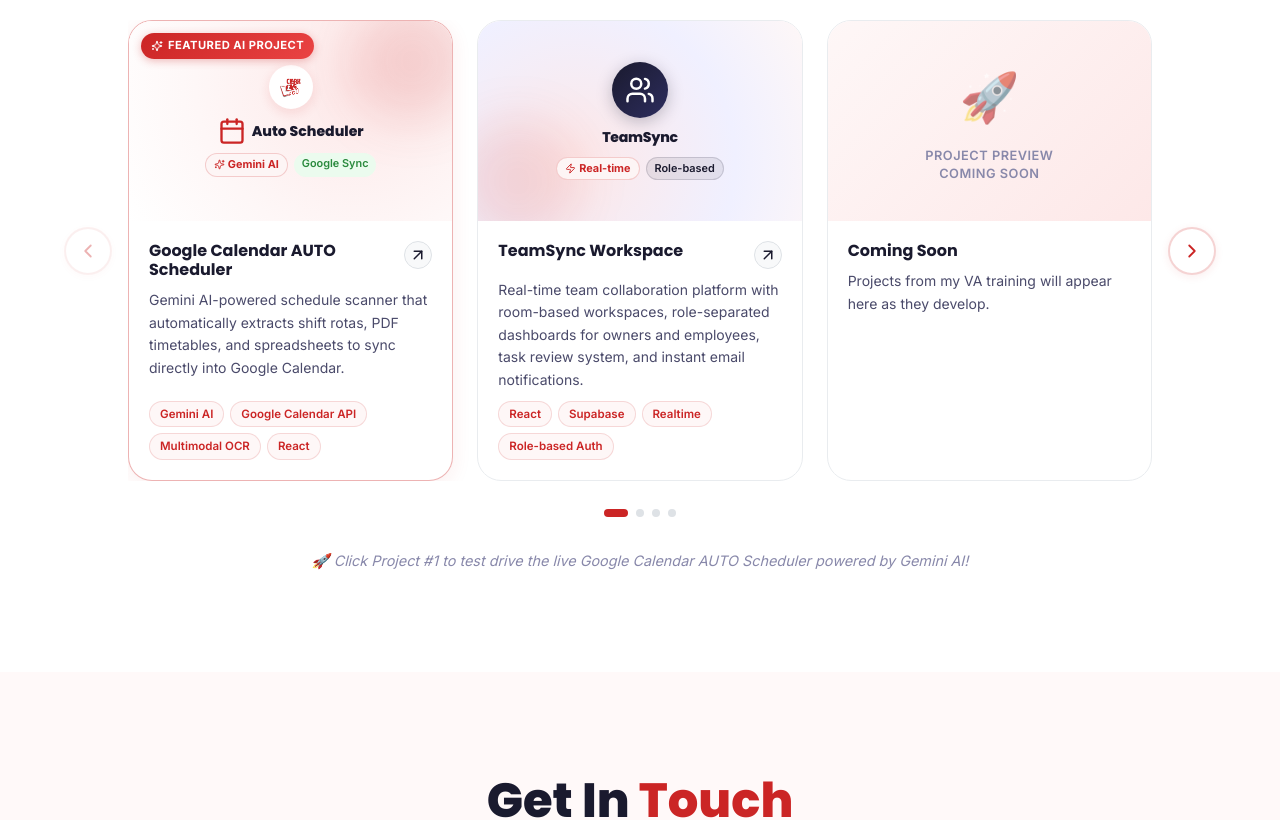
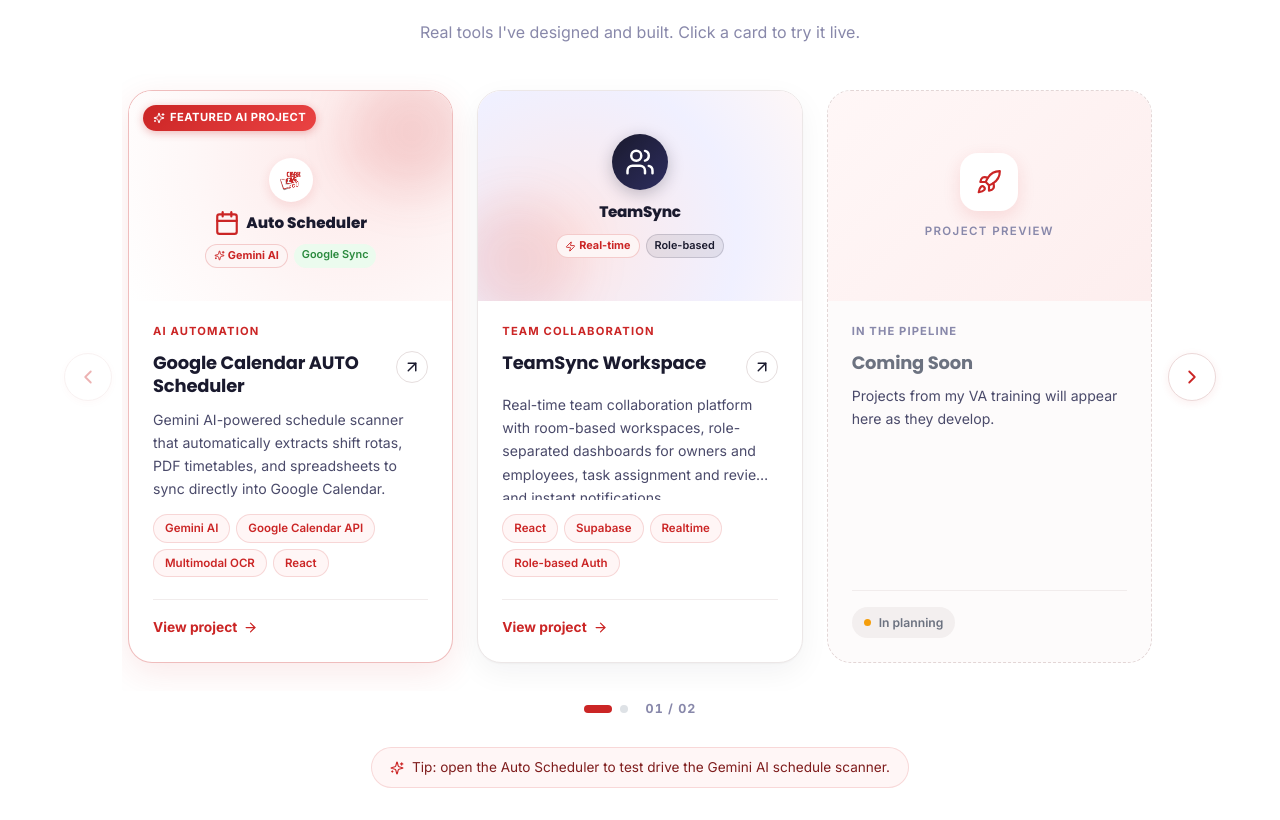
Before and after one commit to gemongalaclark/Clark-VA-360, a React (Vite) app in the folder FRONTEND/: page / in a window 1280 px wide. Shown: the part 2880-3700 px from the top of the page. Built offline with nearby package versions, Linux system fonts and the light colour scheme; no server answers.

Commit message:
HOMEPAGE Update 1
- Improve UI in the My Projects Section

```diff
--- a/FRONTEND/src/components/Projects.jsx
+++ b/FRONTEND/src/components/Projects.jsx
@@ -1,11 +1,12 @@
-import { useState, useRef } from 'react';
-import { ChevronLeft, ChevronRight, ExternalLink, Sparkles, Calendar, ArrowUpRight, Users, Zap } from 'lucide-react';
+import { useState, useEffect } from 'react';
+import { ChevronLeft, ChevronRight, ExternalLink, Sparkles, Calendar, ArrowUpRight, ArrowRight, Users, Zap, Rocket } from 'lucide-react';
 import styles from './Projects.module.css';
 
 /* Projects data */
 const projects = [
   {
     id: 1,
+    category: 'AI Automation',
     title: "Google Calendar AUTO Scheduler",
     description: "Gemini AI-powered schedule scanner that automatically extracts shift rotas, PDF timetables, and spreadsheets to sync directly into Google Calendar.",
     tags: ['Gemini AI', 'Google Calendar API', 'Multimodal OCR', 'React'],
@@ -17,8 +18,9 @@
   },
   {
     id: 2,
+    category: 'Team Collaboration',
     title: 'TeamSync Workspace',
-    description: 'Real-time team collaboration platform with room-based workspaces, role-separated dashboards for owners and employees, task review system, and instant email notifications.',
+    description: 'Real-time team collaboration platform with room-based workspaces, role-separated dashboards for owners and employees, task assignment and review, and instant notifications.',
     tags: ['React', 'Supabase', 'Realtime', 'Role-based Auth'],
     image: null,
     liveUrl: '/teamsync-workspace',
@@ -29,6 +31,7 @@
   },
   {
     id: 3,
+    category: 'In the pipeline',
     title: 'Coming Soon',
     description: 'Projects from my VA training will appear here as they develop.',
     tags: [],
@@ -39,6 +42,7 @@
   },
   {
     id: 4,
+    category: 'In the pipeline',
     title: 'Coming Soon',
     description: 'Building out my portfolio one project at a time.',
     tags: [],
@@ -49,22 +53,37 @@
   },
 ];
 
+/* Cards visible at once — mirrors the CSS breakpoints (--n) */
+function usePerView() {
+  const get = () => (window.matchMedia('(max-width: 600px)').matches ? 1
+    : window.matchMedia('(max-width: 900px)').matches ? 2 : 3);
+  const [n, setN] = useState(get);
+  useEffect(() => {
+    const onChange = () => setN(get());
+    const mqs = ['(max-width: 600px)', '(max-width: 900px)'].map(q => window.matchMedia(q));
+    mqs.forEach(m => m.addEventListener('change', onChange));
+    return () => mqs.forEach(m => m.removeEventListener('change', onChange));
+  }, []);
+  return n;
+}
+
+const openProject = (url) => {
+  window.history.pushState({}, '', url);
+  window.dispatchEvent(new PopStateEvent('popstate'));
+};
+
 function ProjectCard({ project }) {
   const handleCardClick = (e) => {
     if (e.target.closest('a') || e.target.closest('button')) return;
     if (!project.liveUrl) return;
     /* Internal routes use pushState; external links open in new tab */
-    if (project.liveUrl.startsWith('/')) {
-      window.history.pushState({}, '', project.liveUrl);
-      window.dispatchEvent(new PopStateEvent('popstate'));
-    } else {
-      window.open(project.liveUrl, '_blank', 'noopener,noreferrer');
-    }
+    if (project.liveUrl.startsWith('/')) openProject(project.liveUrl);
+    else window.open(project.liveUrl, '_blank', 'noopener,noreferrer');
   };
 
   return (
-    <div
-      className={`${styles.card} ${project.featured ? styles.featuredCard : ''} ${project.inDevelopment ? styles.devCard : ''}`}
+    <article
+      className={`${styles.card} ${project.featured ? styles.featuredCard : ''} ${project.placeholder ? styles.placeholderCard : ''}`}
       id={`project-${project.id}`}
       onClick={handleCardClick}
       style={{ cursor: project.liveUrl ? 'pointer' : 'default' }}
@@ -75,14 +94,8 @@
           <span>Featured AI Project</span>
         </div>
       )}
-      {project.inDevelopment && (
-        <div className={styles.devRibbon}>
-          <Zap size={12} />
-          <span>In Development</span>
-        </div>
-      )}
 
-      {/* Image / Graphic preview */}
+      {/* Graphic preview */}
       <div className={styles.cardImage}>
         {project.featured ? (
           <div className={styles.featuredGraphic}>
@@ -92,7 +105,7 @@
                 <img src="/images/logo.png" alt="Clark VA 360 Logo" className={styles.graphicLogoImg} />
               </div>
               <div className={styles.graphicCalWrap}>
-                <Calendar size={28} className={styles.graphicCalIcon} />
+                <Calendar size={26} className={styles.graphicCalIcon} />
                 <span className={styles.graphicCalText}>Auto Scheduler</span>
               </div>
               <div className={styles.graphicBadgeRow}>
@@ -119,33 +132,27 @@
           <img src={project.image} alt={project.title} />
         ) : (
           <div className={styles.placeholderImg}>
-            <span className={styles.placeholderIcon}>🚀</span>
-            <span className={styles.placeholderText}>Project Preview<br />Coming Soon</span>
+            <span className={styles.placeholderIconWrap}><Rocket size={26} /></span>
+            <span className={styles.placeholderText}>Project preview</span>
           </div>
         )}
 
-        {!project.placeholder && (
+        {!project.placeholder && project.liveUrl && (
           <div className={styles.cardOverlay}>
-            {project.liveUrl && (
             <a
               href={project.liveUrl}
               className={styles.overlayBtn}
-                onClick={(e) => {
-                  e.stopPropagation();
-                  e.preventDefault();
-                  window.history.pushState({}, '', project.liveUrl);
-                  window.dispatchEvent(new PopStateEvent('popstate'));
-                }}
+              onClick={(e) => { e.stopPropagation(); e.preventDefault(); openProject(project.liveUrl); }}
             >
               <ExternalLink size={16} /> Open Web App
             </a>
-            )}
           </div>
         )}
       </div>
 
       {/* Content */}
       <div className={styles.cardContent}>
+        <span className={styles.cardCategory}>{project.category}</span>
         <div className={styles.cardHeaderRow}>
           <h3 className={styles.cardTitle}>{project.title}</h3>
           {project.liveUrl && (
@@ -154,7 +161,8 @@
               target="_blank"
               rel="noopener noreferrer"
               className={styles.cardArrowLink}
-              title="Open Google Calendar Auto Scheduler in new tab"
+              title={`Open ${project.title} in a new tab`}
+              aria-label={`Open ${project.title} in a new tab`}
               onClick={(e) => e.stopPropagation()}
             >
               <ArrowUpRight size={18} />
@@ -169,39 +177,43 @@
             ))}
           </div>
         )}
+
+        <div className={styles.cardFooter}>
+          {project.liveUrl ? (
+            <a
+              href={project.liveUrl}
+              className={styles.viewBtn}
+              onClick={(e) => { e.preventDefault(); e.stopPropagation(); openProject(project.liveUrl); }}
+            >
+              View project <ArrowRight size={15} />
+            </a>
+          ) : (
+            <span className={styles.soonChip}><span className={styles.soonDot} /> In planning</span>
+          )}
         </div>
       </div>
+    </article>
   );
 }
 
 export default function Projects() {
   const [currentIndex, setCurrentIndex] = useState(0);
-  const trackRef = useRef(null);
-  const touchStart = useRef(null);
+  const perView = usePerView();
+  const maxIndex = Math.max(0, projects.length - perView);
+  const index = Math.min(currentIndex, maxIndex);
 
-  const visibleCount = 3; // cards visible at once on desktop
-  const maxIndex = projects.length - 1;
-
-  const goTo = (index) => {
-    const clamped = Math.max(0, Math.min(index, maxIndex));
-    setCurrentIndex(clamped);
-  };
-
-  const prev = () => goTo(currentIndex - 1);
-  const next = () => goTo(currentIndex + 1);
+  const goTo = (i) => setCurrentIndex(Math.max(0, Math.min(i, maxIndex)));
+  const prev = () => goTo(index - 1);
+  const next = () => goTo(index + 1);
 
   /* Touch/swipe support */
-  const onTouchStart = (e) => {
-    touchStart.current = e.touches[0].clientX;
-  };
-
+  const [touchStart, setTouchStart] = useState(null);
+  const onTouchStart = (e) => setTouchStart(e.touches[0].clientX);
   const onTouchEnd = (e) => {
-    if (touchStart.current === null) return;
-    const diff = touchStart.current - e.changedTouches[0].clientX;
-    if (Math.abs(diff) > 50) {
-      diff > 0 ? next() : prev();
-    }
-    touchStart.current = null;
+    if (touchStart === null) return;
+    const diff = touchStart - e.changedTouches[0].clientX;
+    if (Math.abs(diff) > 50) (diff > 0 ? next() : prev());
+    setTouchStart(null);
   };
 
   return (
@@ -209,30 +221,23 @@
       <div className="container">
         <h2 className="section-title">My <span>Projects</span></h2>
         <div className="section-divider" />
+        <p className={styles.sectionSubtitle}>
+          Real tools I've designed and built. Click a card to try it live.
+        </p>
 
         <div className={styles.carouselWrapper}>
-          {/* Prev button */}
           <button
             id="carousel-prev"
-            className={`${styles.navBtn} ${currentIndex === 0 ? styles.disabled : ''}`}
+            className={`${styles.navBtn} ${index === 0 ? styles.disabled : ''}`}
             onClick={prev}
             aria-label="Previous project"
-            disabled={currentIndex === 0}
+            disabled={index === 0}
           >
             <ChevronLeft size={22} />
           </button>
 
-          {/* Track */}
-          <div
-            className={styles.trackOuter}
-            onTouchStart={onTouchStart}
-            onTouchEnd={onTouchEnd}
-          >
-            <div
-              ref={trackRef}
-              className={styles.track}
-              style={{ transform: `translateX(calc(-${currentIndex} * (100cqw / ${visibleCount} + ${24 / visibleCount}px)))` }}
-            >
+          <div className={styles.trackOuter} onTouchStart={onTouchStart} onTouchEnd={onTouchEnd}>
+            <div className={styles.track} style={{ '--i': index }}>
               {projects.map(project => (
                 <div key={project.id} className={styles.slide}>
                   <ProjectCard project={project} />
@@ -241,33 +246,39 @@
             </div>
           </div>
 
-          {/* Next button */}
           <button
             id="carousel-next"
-            className={`${styles.navBtn} ${currentIndex >= maxIndex ? styles.disabled : ''}`}
+            className={`${styles.navBtn} ${index >= maxIndex ? styles.disabled : ''}`}
             onClick={next}
             aria-label="Next project"
-            disabled={currentIndex >= maxIndex}
+            disabled={index >= maxIndex}
           >
             <ChevronRight size={22} />
           </button>
         </div>
 
-        {/* Dots */}
+        {/* Pager */}
+        {maxIndex > 0 && (
+          <div className={styles.pager}>
             <div className={styles.dots}>
-          {projects.map((_, i) => (
+              {Array.from({ length: maxIndex + 1 }, (_, i) => (
                 <button
                   key={i}
-              className={`${styles.dot} ${i === currentIndex ? styles.dotActive : ''}`}
+                  className={`${styles.dot} ${i === index ? styles.dotActive : ''}`}
                   onClick={() => goTo(i)}
-              aria-label={`Go to project ${i + 1}`}
+                  aria-label={`Show projects from ${i + 1}`}
+                  aria-current={i === index}
                 />
               ))}
             </div>
+            <span className={styles.counter}>
+              {String(index + 1).padStart(2, '0')} / {String(maxIndex + 1).padStart(2, '0')}
+            </span>
+          </div>
+        )}
 
-        {/* Coming soon note */}
-        <p className={styles.comingSoonNote}>
-          🚀 Click Project #1 to test drive the live Google Calendar AUTO Scheduler powered by Gemini AI!
+        <p className={styles.hint}>
+          <Sparkles size={14} /> Tip: open the Auto Scheduler to test drive the Gemini AI schedule scanner.
         </p>
       </div>
     </section>
--- a/FRONTEND/src/components/Projects.module.css
+++ b/FRONTEND/src/components/Projects.module.css
@@ -575,3 +575,133 @@
     max-width: 92cqw;
   }
 }
+
+/* ═══════════════ Refinement ═══════════════ */
+.sectionSubtitle {
+  text-align: center; max-width: 520px; margin: 14px auto 44px;
+  font-size: 1rem; color: var(--text-muted); line-height: 1.6;
+}
+
+/* Responsive carousel maths: N cards per view, driven by --n and --i */
+.track {
+  --n: 3; --gap: 24px;
+  --slide-w: calc((100cqw - (var(--n) - 1) * var(--gap)) / var(--n));
+  gap: var(--gap);
+  transform: translateX(calc(var(--i, 0) * -1 * (var(--slide-w) + var(--gap))));
+}
+.slide { flex: 0 0 var(--slide-w); width: var(--slide-w); max-width: var(--slide-w); }
+
+/* Room for shadows + hover lift so nothing is clipped */
+.trackOuter { padding: 16px 6px 28px; margin: -16px -6px -28px; }
+
+/* ── Card ── */
+.card {
+  position: relative;
+  border: 1px solid #ece7e7;
+  border-radius: 24px;
+  box-shadow: 0 1px 2px rgba(26,26,46,0.04), 0 10px 30px rgba(26,26,46,0.05);
+}
+.card:hover {
+  transform: translateY(-6px);
+  border-color: rgba(203,37,37,0.25);
+  box-shadow: 0 18px 44px rgba(203,37,37,0.14);
+}
+.cardImage { height: 210px; }
+
+/* Featured: distinct but calm — no heavy outline */
+.featuredCard { border: 1px solid rgba(203,37,37,0.3); box-shadow: 0 10px 34px rgba(203,37,37,0.1); }
+.featuredCard:hover { border-color: rgba(203,37,37,0.5); box-shadow: 0 18px 46px rgba(203,37,37,0.2); }
+.featuredRibbon { top: 14px; left: 14px; }
+
+/* Graphics: keep content clear of the ribbon */
+.featuredGraphicInner { padding-top: 34px; gap: 8px; }
+.teamsyncGraphicInner { gap: 10px; }
+.teamsyncTitle, .graphicCalText { font-size: 0.95rem; }
+
+/* Content hierarchy */
+.cardContent { padding: 22px 24px 24px; gap: 10px; }
+.cardCategory {
+  font-size: 0.7rem; font-weight: 700; letter-spacing: 0.1em; text-transform: uppercase;
+  color: var(--red-primary);
+}
+.cardTitle { font-size: 1.12rem; line-height: 1.3; letter-spacing: -0.01em; }
+.cardDesc {
+  font-size: 0.88rem; color: var(--text-body); line-height: 1.65;
+  display: -webkit-box; -webkit-line-clamp: 4; line-clamp: 4; -webkit-box-orient: vertical; overflow: hidden;
+  flex: 0 0 auto;
+}
+.tagRow { margin-top: 4px; }
+.tag { background: #fff6f6; padding: 4px 11px; }
+
+/* Footer action */
+.cardFooter {
+  margin-top: auto; padding-top: 16px;
+  border-top: 1px solid #f1ecec;
+  display: flex; align-items: center;
+}
+.tagRow + .cardFooter { margin-top: 12px; }
+.cardContent { justify-content: flex-start; }
+.cardContent > .tagRow { margin-bottom: 0; }
+.cardContent > .cardDesc { flex: 1 1 auto; }
+
+.viewBtn {
+  display: inline-flex; align-items: center; gap: 6px;
+  font-size: 0.86rem; font-weight: 700; color: var(--red-primary);
+  transition: gap 0.2s ease, color 0.2s ease;
+}
+.viewBtn:hover { gap: 10px; color: #a81d1d; }
+.viewBtn:focus-visible, .cardArrowLink:focus-visible, .navBtn:focus-visible, .dot:focus-visible, .overlayBtn:focus-visible {
+  outline: 2px solid var(--red-primary); outline-offset: 3px;
+}
+.cardArrowLink { width: 32px; height: 32px; background: #fff; border-color: #e6dede; }
+
+/* Coming-soon cards: quiet dashed placeholders */
+.placeholderCard {
+  background: #fdfbfb; border: 1.5px dashed #e3d6d6; box-shadow: none;
+}
+.placeholderCard:hover { transform: none; border-color: #e3d6d6; box-shadow: none; }
+.placeholderCard .cardImage { background: transparent; }
+.placeholderImg { background: linear-gradient(135deg, #fff7f7 0%, #fdeeee 100%); gap: 12px; }
+.placeholderIconWrap {
+  width: 58px; height: 58px; border-radius: 18px; background: #fff; color: var(--red-primary);
+  display: flex; align-items: center; justify-content: center;
+  box-shadow: 0 6px 18px rgba(203,37,37,0.12);
+}
+.placeholderText { font-size: 0.72rem; letter-spacing: 0.12em; }
+.placeholderCard .cardCategory { color: var(--text-muted); }
+.placeholderCard .cardTitle { color: #6c7280; }
+.soonChip {
+  display: inline-flex; align-items: center; gap: 8px;
+  padding: 6px 12px; border-radius: 9999px; background: #f3efef; color: #6c7280;
+  font-size: 0.76rem; font-weight: 600;
+}
+.soonDot { width: 7px; height: 7px; border-radius: 50%; background: #f59e0b; }
+
+/* Nav + pager */
+.navBtn { border: 1.5px solid #ecd9d9; }
+.pager { display: flex; align-items: center; justify-content: center; gap: 18px; margin-top: 36px; }
+.pager .dots { margin-top: 0; }
+.counter { font-size: 0.78rem; font-weight: 700; letter-spacing: 0.08em; color: var(--text-muted); font-variant-numeric: tabular-nums; }
+.dotActive { width: 28px; }
+
+/* Hint (replaces the italic note) */
+.hint {
+  display: flex; align-items: center; justify-content: center; gap: 8px;
+  width: fit-content; max-width: 100%; margin: 28px auto 0;
+  padding: 10px 18px; border-radius: 9999px;
+  background: #fff6f6; border: 1px solid rgba(203,37,37,0.14);
+  font-size: 0.85rem; color: #7f1d1d; text-align: center; line-height: 1.4;
+}
+.hint svg { color: var(--red-primary); flex-shrink: 0; }
+
+/* Breakpoints just set cards-per-view */
+@media (max-width: 900px) { .track { --n: 2; } }
+@media (max-width: 600px) {
+  .track { --n: 1; --gap: 16px; --slide-w: 88cqw; }
+  .sectionSubtitle { margin-bottom: 32px; }
+  .cardImage { height: 190px; }
+}
+@media (prefers-reduced-motion: reduce) {
+  .track { transition: none; }
+  .card, .card:hover { transition: none; transform: none; }
+}
```
Lines whose indentation alone changed are shown as unchanged.
